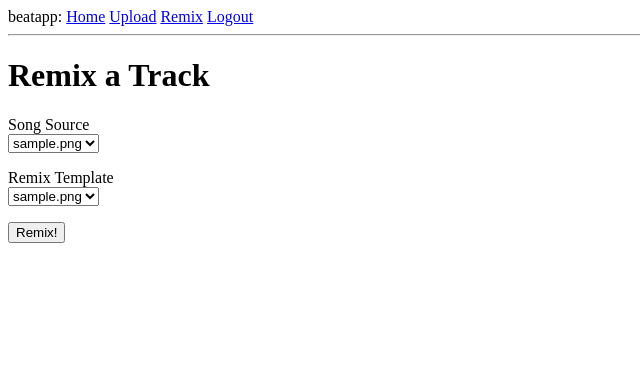
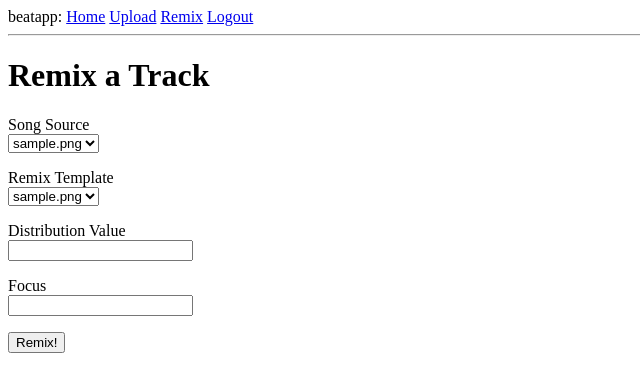
Before and after one commit to jonatronblah/beatapp, a Flask app: page /remix in a window 1280 px wide. Shown: the top 392 px of the page, without its empty margins (0-640 px from the left). Run offline with Flask 2, Linux system fonts and the light colour scheme; a user stored in the database is signed in; tables that the repository leaves empty hold one stand-in row (values such as "Sample post"); some libraries are stand-ins or nearby versions.

Commit message:
added remix parameters

```diff
--- a/app/forms.py
+++ b/app/forms.py
@@ -1,6 +1,6 @@
 from flask_wtf import FlaskForm
 from flask_wtf.file import FileField, FileRequired, FileAllowed
-from wtforms import StringField, PasswordField, BooleanField, SubmitField, SelectField
+from wtforms import StringField, PasswordField, BooleanField, SubmitField, SelectField, DecimalField, IntegerField
 from wtforms.validators import ValidationError, DataRequired, Email, EqualTo
 from app.models import User, Song
 
@@ -44,6 +44,16 @@ class RemixForm(FlaskForm):
 
     song_source = SelectField(u'Song Source')
     remix_template = SelectField(u'Remix Template')
+    dist_value = DecimalField(u'Distribution Value', validators=[DataRequired()], places=4)
+    posi = IntegerField(u'Focus', validators=[DataRequired()])
+
+    def validate_posi(self, posi):
+        if posi.data > 16 or posi.data < 1:
+            raise ValidationError('Please choose a value between 0 and 15.')
+
+    def validate_dist(self, dist_value):
+        if dist_value.data > 1000 or dist_value.data < .0001:
+            raise ValidationError('Please choose a value between .0001 and 1000.')
 
     submit = SubmitField('Remix!')
 
--- a/app/routes.py
+++ b/app/routes.py
@@ -71,6 +71,13 @@ def halftime(b):
         c = np.asarray(c, dtype=np.int32)
     return c
 
+def dist(x, n):
+
+    d = np.random.dirichlet(np.ones(16)/x)
+    d1 = sorted(d[:n])
+    d2 = sorted(d[n:], reverse=True)
+    d = d1 + d2
+    return d
 
 nclusters= 8
 
@@ -152,13 +159,13 @@ def upload():
 
 
 
-def dub(songid1, songid2):
+def dub(songid1, songid2, dist_value, posi):
     out = dsp.buffer()
     dubhead = 0
     filename = Song.query.filter_by(id=songid1).first().filename
     audio = dsp.read(os.path.join(app.instance_path, filename))
     labels2 = [i.n_group for i in Beat.query.filter_by(song_id=songid2)]
-    ar = [.5, .03, .03, .05, .03, .03, .03, .05, .03, .03, .03, .03, .03, .03, .03, .04]
+    ar = dist(dist_value, posi)
 
 
     for e, i in enumerate(labels2):
@@ -185,7 +192,9 @@ def remix():
     if form.validate_on_submit():
         songid1 = form.song_source.data
         songid2 = form.remix_template.data
-        remix = dub(songid1, songid2)
+        dist_value = float(form.dist_value.data)
+        posi = form.posi.data - 1
+        remix = dub(songid1, songid2, dist_value, posi)
         remix.write(os.path.join(app.instance_path, 'remixes/remix.wav'))
         return send_file(os.path.join(app.instance_path, 'remixes/remix.wav'), as_attachment=True)
 
--- a/app/templates/remix.html
+++ b/app/templates/remix.html
@@ -12,6 +12,14 @@
             {{ form.remix_template.label }}<br>
             {{ form.remix_template() }}<br>
         </p>
+        <p>
+            {{ form.dist_value.label }}<br>
+            {{ form.dist_value() }}<br>
+        </p>
+        <p>
+            {{ form.posi.label }}<br>
+            {{ form.posi() }}<br>
+        </p>
 		<p>{{ form.submit() }}</p>
 	</form>
 {% endblock %}
```
